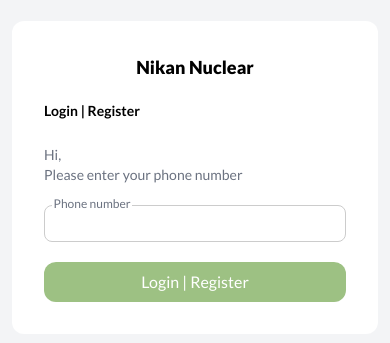
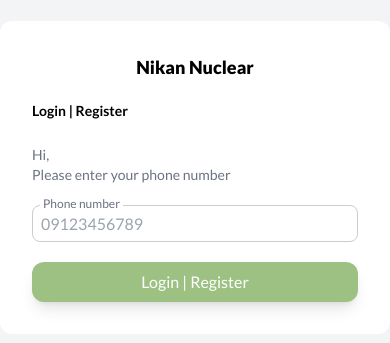
Before and after one commit to hadiraz/doctor-appointment, a Next.js app: page /login in a window 390 px wide. Shown: the part 245-588 px from the top of the page. Built offline with nearby package versions, Linux system fonts and the light colour scheme.

Commit message:
code section completed

```diff
--- a/pages/login.tsx
+++ b/pages/login.tsx
@@ -1,22 +1,85 @@
 import { glassStyle } from "@/public/styles/style";
 import Image from "next/image";
-import React from "react";
+import React, { useEffect, useState } from "react";
 import styled from "styled-components";
 import Doctor from "@/public/assets/images/doctor-login-min.png";
+import { Field, Form, Formik, FormikState } from "formik";
+import {
+  FormTypes,
+  FormValidateTypes,
+} from "@/components/AppointmentPhoneInput";
+import SplitedInputs from "@/components/SplitedInputs";
+import { ToastContainer, toast } from "react-toastify";
+import "react-toastify/dist/ReactToastify.css";
+
 const Input = styled.input``;
 const Login = () => {
+  const [step, setStep] = useState(0);
+  const [code, setCode] = useState("");
+  const [inputCode, setInputCode] = useState("");
+  const [codeSubmit , setCodeSubmit] = useState(false)
+  const initialValue: FormTypes = {
+    phone: "",
+  };
+  const validate = (values: FormTypes) => {
+    const errors: FormValidateTypes = {};
+    if (!values.phone) {
+      errors.phone = "phone number required";
+    } else if (values.phone.length !== 11 || !/^09\d/.test(values.phone)) {
+      errors.phone = "phone number is not correct";
+    }
+    return errors;
+  };
+  const handleSubmit = (value: FormTypes) => {
+    let digits = String(Math.floor(Math.random() * 100000));
+    while (digits.length !== 5) {
+      digits = String(Math.floor(Math.random() * 100000));
+    }
+    setCode(digits);
+    setStep(1);
+  };
+  useEffect(() => {
+    code.length === 5 &&
+      toast(`Your code is: ${code}` , {
+        position: "top-right",
+        autoClose: 10000,
+        hideProgressBar: false,
+        closeOnClick: true,
+        pauseOnHover: true,
+        draggable: true,
+        progress: undefined,
+        theme: "light",
+      });
+  }, [code]);
   return (
+    <>
+      <ToastContainer style={{ zIndex: 1000, marginTop: 30 }} limit={1} />
+      <Formik
+        validate={validate}
+        initialValues={initialValue}
+        // onSubmit={}
+        onSubmit={(value) => handleSubmit(value)}
+      >
+        {({
+          isSubmitting,
+          errors,
+          touched,
+          values,
+        }: FormikState<FormTypes>) => (
           <section className="flex w-full h-screen relative items-center justify-center md:justify-between bg-gray-100">
             <div className="hidden md:flex w-2/3 items-center relative h-full bg-primary rounded-tr-[30px] rounded-br-[30px]">
-        <div className="flex flex-col w-full items-center ml-4 mr-20">
+              <div className="flex flex-col w-full items-center ml-4 pr-20">
                 <div className="flex flex-col w-full">
-            <h3 className="text-center font-extrabold text-3xl text-white mb-5">Welcome to Login page</h3>
+                  <h3 className="text-center font-extrabold text-3xl text-white mb-5">
+                    Welcome to Login page
+                  </h3>
                 </div>
                 <Image src={Doctor} alt="Image" width={200} height={200} />
               </div>
-
             </div>
-        <form className="flex min-w-[250px] max-w-[400px] w-full mx-3 md:w-1/3 flex-col md:-translate-x-1/2 rounded-xl p-8 bg-white">
+            <Form className="flex min-w-[250px] max-w-[400px] absolute w-full mx-3 md:w-1/3 flex-col md:right-[19%] rounded-xl p-8 bg-white">
+              {step === 0 && (
+                <>
                   <h4 className="font-extrabold text-lg w-full text-center mb-5">
                     Nikan Nuclear
                   </h4>
@@ -27,26 +90,68 @@ const Login = () => {
                     Please enter your phone number
                   </p>
                   <div className="flex flex-col relative justify-center">
-            <Input
+                    <Field
+                      type="tel"
+                      name="phone"
+                      maxLength={11}
+                      minLength={11}
+                      placeholder="09123456789"
                       id="phone"
-              type="tel"
                       className="flex w-full transition-all duration-150 h-full focus:shadow-lg rounded-lg py-2 px-2 outline-none group border border-[#ccc] focus:border-primary relative"
                     />
                     <label
                       htmlFor="phone"
-              className="flex text-gray-500 bg-white transition-all duration-150 ml-2 -top-[9px] px-[0.1rem] text-xs absolute cursor-text z-[1]"
+                      className="flex text-gray-500 bg-white transition-all duration-150 ml-2 -top-[9px] px-[3px] text-xs absolute cursor-text z-[1]"
                     >
                       Phone number
                     </label>
+                    <span className="text-sm text-red-600">
+                      {touched.phone && errors.phone}
+                    </span>
                   </div>
                   <button
                     type="submit"
-            className="w-full rounded-xl bg-primary text-white py-2 px-3 mt-5 shadow-lg shadow-[#]"
+                    disabled={errors.phone ? true : false}
+                    className={`w-full transition-all duration-150 rounded-xl ${
+                      errors.phone ? "bg-[rgba(140,170,119,0.6)]" : "bg-primary"
+                    } text-white py-2 px-3 mt-5 shadow-lg`}
                   >
                     Login | Register
                   </button>
-        </form>
+                </>
+              )}
+              {step === 1 && (
+                <div className="w-full h-full flex flex-col items-center">
+                  <p className="mb-5 w-full text-left">
+                    Code sent to{" "}
+                    <span className="text-sm text-primary font-semibold ml-1">
+                      {values.phone}
+                    </span>
+                  </p>
+                  <SplitedInputs setSubmitStatus={setCodeSubmit} setStringCode={setCode} inputsNumber={5} />
+                  <div className="flex w-full mt-5">
+                    <button
+                      onClick={() => setStep(0)}
+                      type="button"
+                      className={`w-full transition-all duration-150 rounded-xl py-2 px-3 mt-5 mr-3 text-gray-500`}
+                    >
+                      Back
+                    </button>
+                    <button
+                      type="button"
+                      disabled={codeSubmit}
+                      className={`w-full transition-all duration-150 rounded-xl bg-primary text-white py-2 px-3 mt-5 shadow-lg ml-3 ${codeSubmit ? "opacity-70" : "opacity-100"}`}
+                    >
+                      Enter
+                    </button>
+                  </div>
+                </div>
+              )}
+            </Form>
           </section>
+        )}
+      </Formik>
+    </>
   );
 };
 
```
Lines whose indentation alone changed are shown as unchanged.
